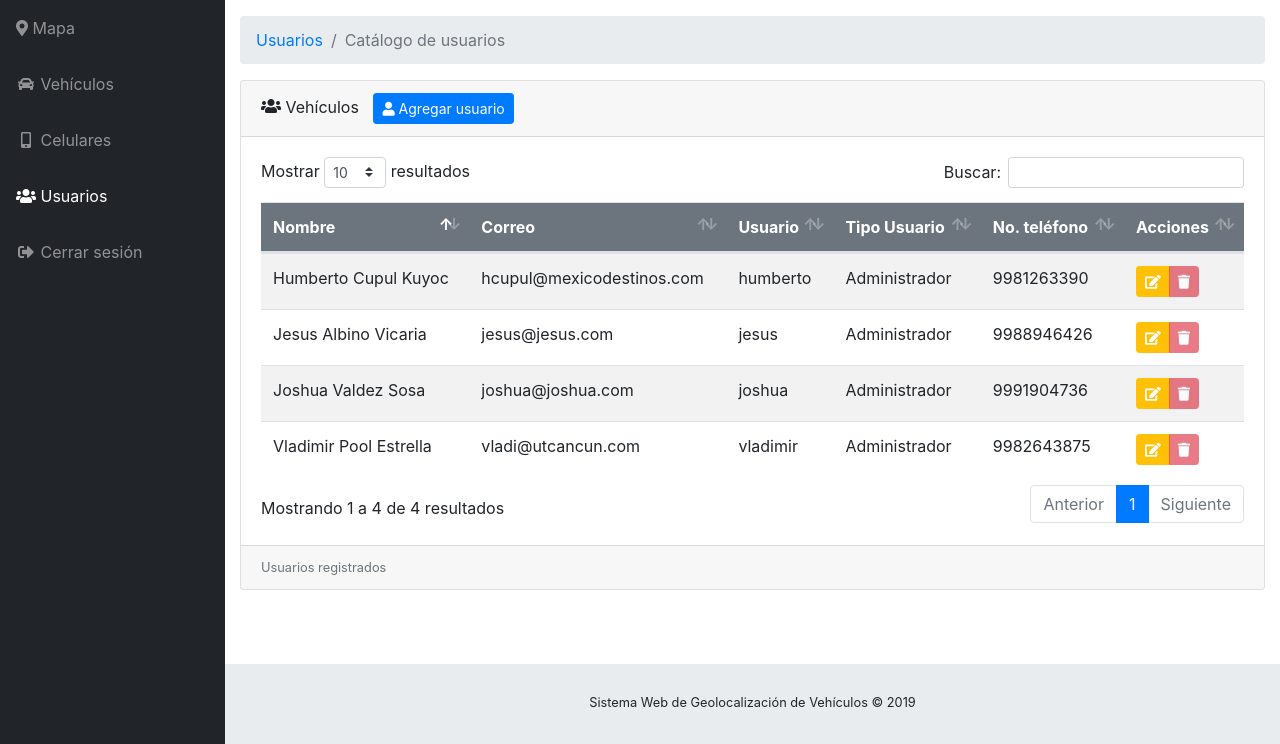
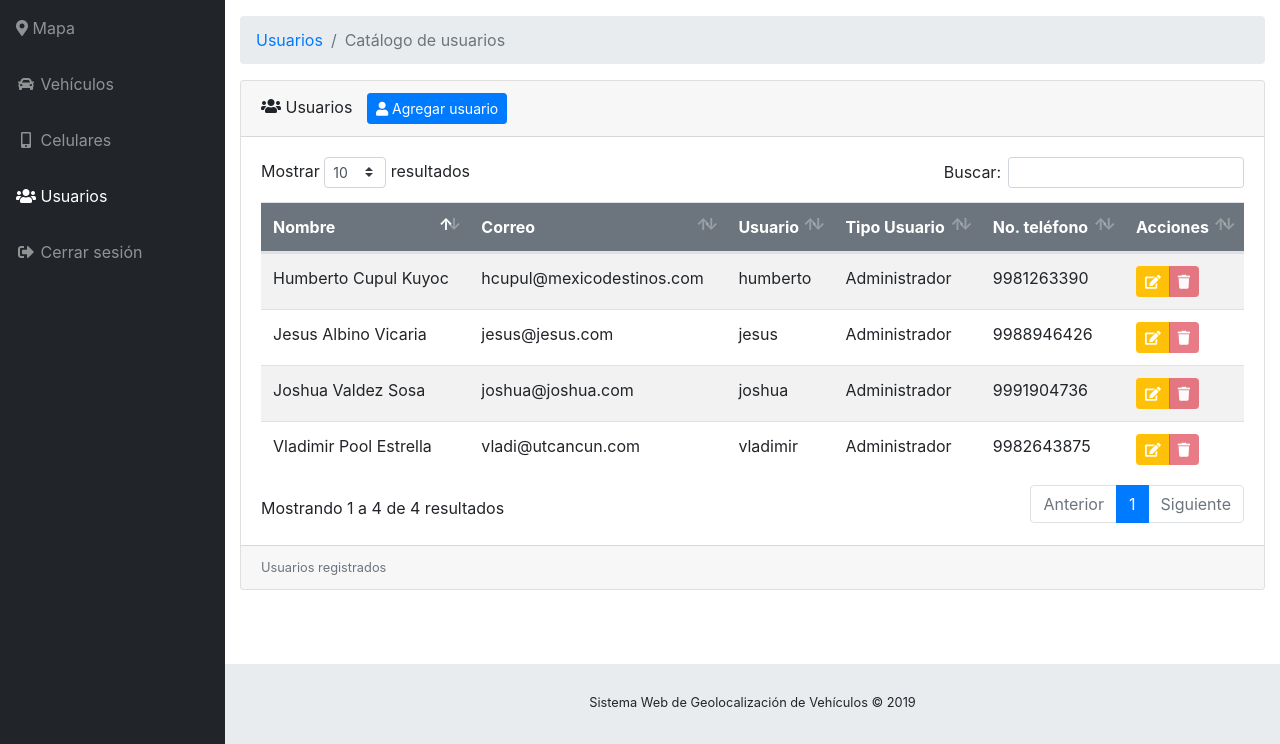
Before and after one commit to hcupul/swgv-2, a PHP site: page /usuarios.php in a window 1280 px wide. Shown: the part 58-802 px from the top of the page. Run offline with PHP 8.4, Linux system fonts and the light colour scheme; a user stored in the database is signed in; data comes from the database, SQL or seed files in the repository.

Commit message:
Cambio de label de módulo usuarios

```diff
--- a/usuarios.php
+++ b/usuarios.php
@@ -50,7 +50,7 @@ if (!isset($_SESSION["id"])) {
 		    <div class="card mb-3">
 			<div class="card-header" id="lblMapa">
 			    <i class="fas fa-users"></i>
-			    Vehículos
+			    Usuarios
 			    <button class="btn btn-primary btn-sm" onclick="btnAgregar_click();" style="margin-left: 10px;">
 				<i class="fa fa-user "></i> Agregar usuario
 			    </button>
```
